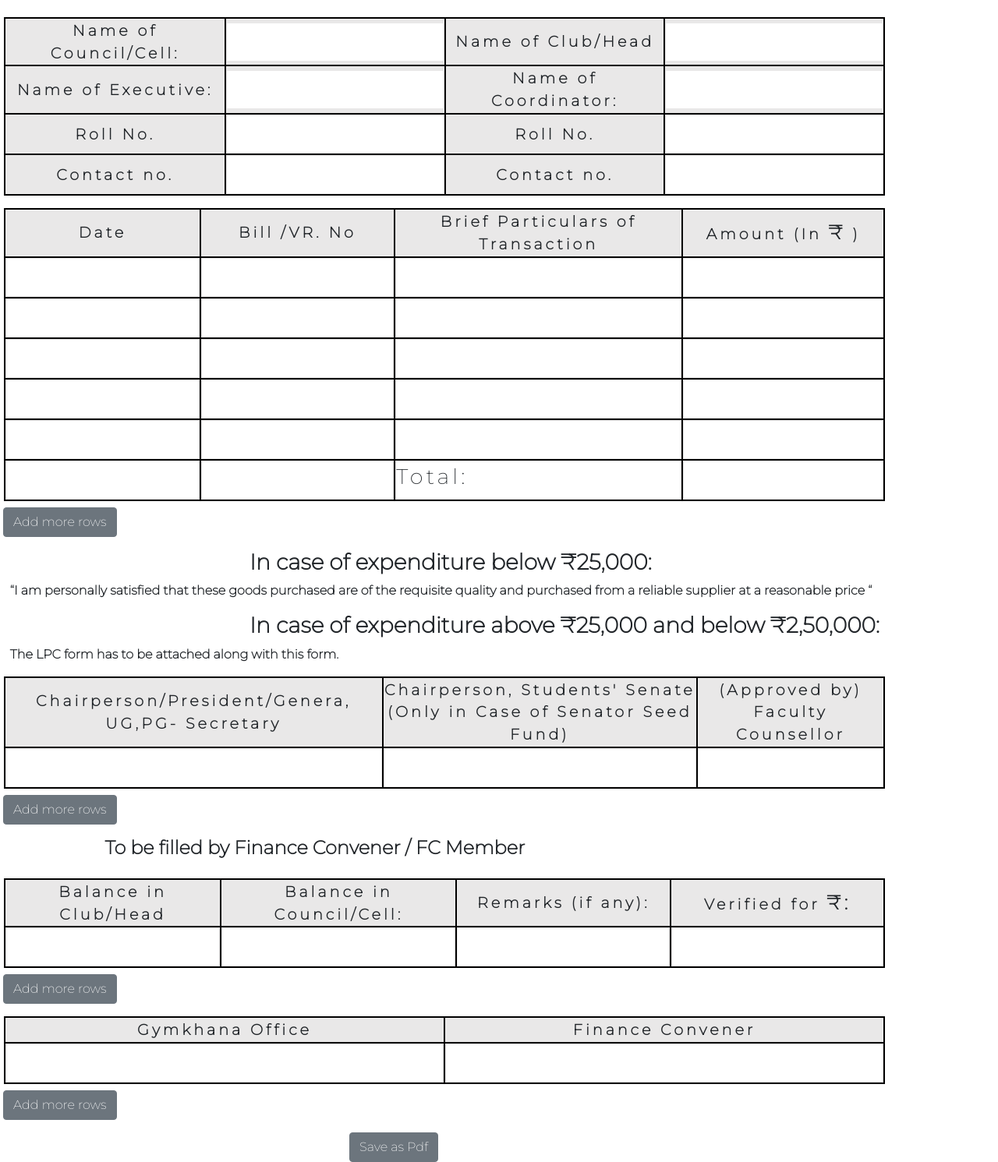
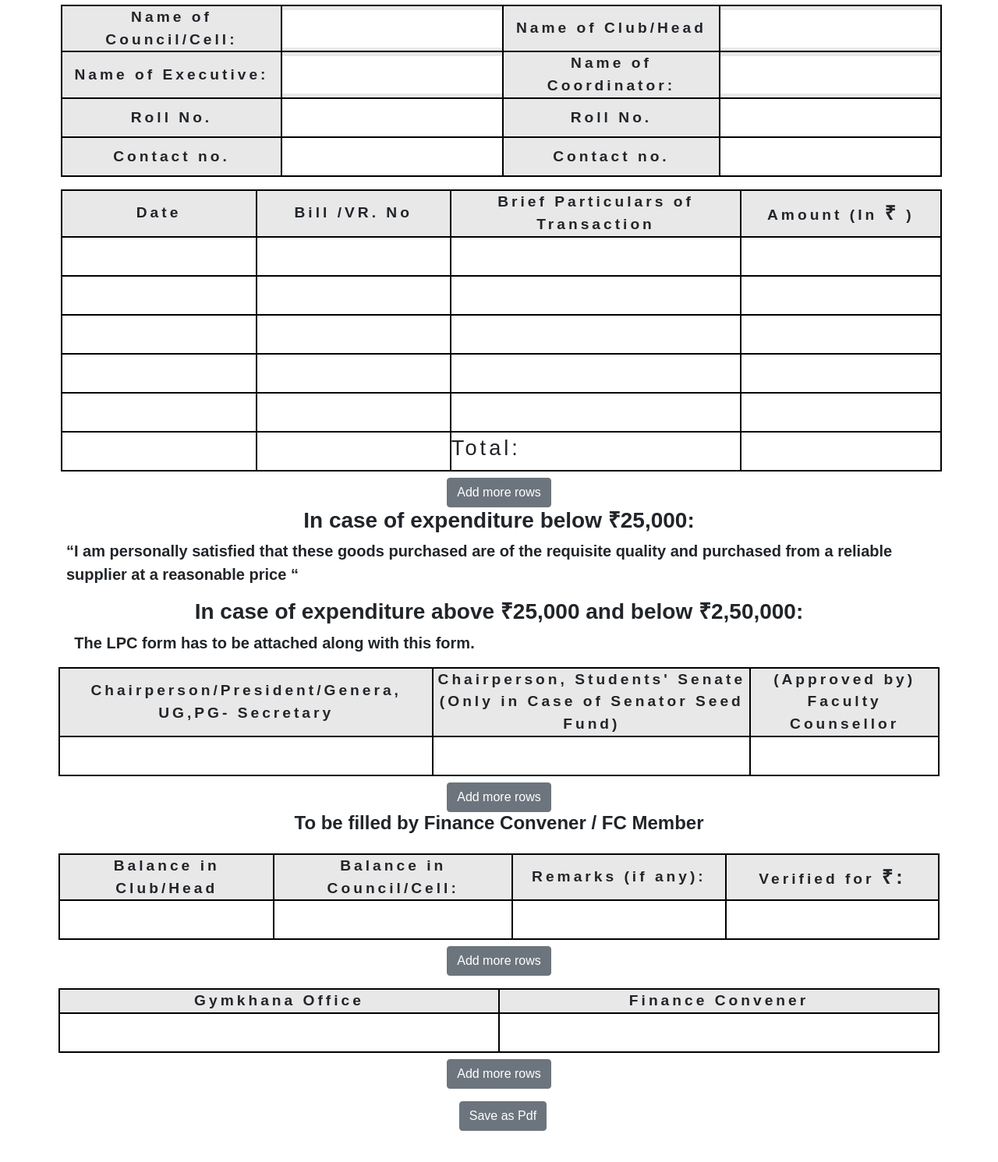
Before and after one commit to Web-Division-IITK/Finance-portal, a React app: page / in a window 1280 px wide. Shown: the part 352-1843 px from the top of the page at 78% size. After the commit the page ends 1803 px from the top, so only its background shows below. Built offline with nearby package versions, Linux system fonts and the light colour scheme.

Commit message:
add new css

```diff
--- a/src/assets/css/Practice.css
+++ b/src/assets/css/Practice.css
@@ -1,9 +1,10 @@
+*{
+  margin: 0;
+  padding: 0;
+}
 @import url('https://fonts.googleapis.com/css2?family=Montserrat:wght@200&display=swap');
 @media print {
-  body {
-    width: 100cm;
 
-  }
   .gymkhana{
     margin-right: -6rem !important;
   }
@@ -13,7 +14,6 @@
   .img_tag{
     padding-left: -10rem;
   }
-
 }
 body{
  background-color: #ffffff;
@@ -21,9 +21,8 @@ body{
   font-family: 'Montserrat', sans-serif;
 }
 .top {
+  width: 100%;
   background-color: #ffffff;
-  position: relative;
-  margin-top: 1rem;
   display: flex;
 }
 
@@ -31,57 +30,9 @@ body{
     font-size: 38px;
     font-weight: 650;
 }
-@media screen and (max-width: 965px) {
-  .iitklogo {
-    width: 130px;
-    max-height: 110px;
-    margin-left: 0 !important;
-  }
-  .gymkhana {
-    width: 130px;
-    max-height: 110px;
-    margin-left: 0 !important;
-    margin-top: 0.5rem;
-  }
-  div.heading,
-  /* div.container-fluid {
-    padding: 3px 0 0 0 !important;
-  } */
-  div.top,
-  div.mb-2 {
-    margin-left: 0;
-    padding: 0;
-  }
-}
-@media screen and (max-width: 1130px) {
-  .table1,
-  .table2,
-  .table3,
-  .table4 {
-    margin-left: 2% !important;
-    margin-right: 5% !important;
-  }
-  /* .img_tag {
-    padding-left: -1rem !important;
-  } */
-  .table5 {
-    margin-left: 2% !important;
-    margin-right: 5% !important;
-  }
-  div.para,
-  div#headline2_div {
-    padding-right: 60% !important;
-  }
-  input {
-    width: 100px;
-  }
-  #submit {
-    left: 40% !important;
-  }
-}
 .iitklogo {
   position: relative;
-  /* margin-left: 1rem; */
+
   margin-top: 1rem;
   border-radius: 50%;
 }
@@ -94,10 +45,7 @@ body{
 }
 .heading {
   text-align: center;
-  padding-right: 1.5rem;
-  /* padding-left: 1.5rem; */
   border-radius: 20%;
-  /* background-color: rgba(243, 243, 243, 0.212); */
 }
 .tick {
   margin: 1%;
@@ -112,7 +60,7 @@ td {
 }
 .checkbox {
   position: relative;
-  margin-left: 45rem;
+  margin-left: 46rem;
   width: 1130px;
   font-size: large;
 }
@@ -162,58 +110,49 @@ td label {
 .size {
   width: 156px;
 }
-
-.para h3 {
-  font-weight:900;
-  position: relative;
-  margin-top: 1rem;
-  margin-left: 25%;
-  text-align: start;
-  margin-top: 1rem;
+.para{
+  display: flex;
+  flex-direction: column;
+  justify-content: center;
+  align-items: center;
 }
-p {
-  margin-left: 20%;
+.para h3{
+  font-weight: 900;
 }
-.para p {
-  text-align: start;
-  margin-left: 1%;
+.para p{
+  max-width: 1110px;
+  font-weight: 800;
+  font-size: 20px;
 }
-div#headline {
-  text-align: start;
-  margin-left: 1%;
+#headline{
+  font-weight: 800;
+  font-size: 20px;
+  justify-self: flex-start;
+  align-self: flex-start;
 }
 .table3 {
   position: relative;
   margin-top: 1rem;
-  margin-left: 5px;
   width: 1130px;
-  margin-right: 12%;
 }
 .table4 {
   position: relative;
   margin-top: 1rem;
-  margin-left: 5px;
   width: 1130px;
   border-collapse: collapse;
 }
 .table5 {
   position: relative;
   margin-top: 1rem;
-  margin-left: 5px;
   width: 1130px;
-  margin-right: 12%;
   border-collapse: collapse;
 }
 #headline2 {
-  position: relative;
-  margin-left: 10.5%;
-  margin-right: 12%;
-  margin-top: 1rem;
   font-weight: 600;
 }
 #submit {
   position: relative;
-  left: 35%;
+  left: 46%;
   margin-top: 1rem;
 }
 td input {
@@ -243,3 +182,32 @@ input[type='checkbox'] {
 .white{
   background-color: #ffffff;
 }
+.flex{
+  display: flex;
+  justify-content: center;
+  align-items: center;
+}
+.table-responsive{
+  display: flex;
+  flex-direction: column;
+  justify-content: center;
+  align-items: center;
+}
+.table-responsive-sm{
+  display: flex;
+  flex-direction: column;
+  justify-content: center;
+  align-items: center;
+}
+#headline2_div{
+  display: flex;
+  width: 100%;
+  justify-content: center;
+  align-items: center;
+}
+.test{
+  display: flex;
+  align-items: center;
+  margin-left: -36rem;
+  /* border: 2px solid black; */
+}
```
